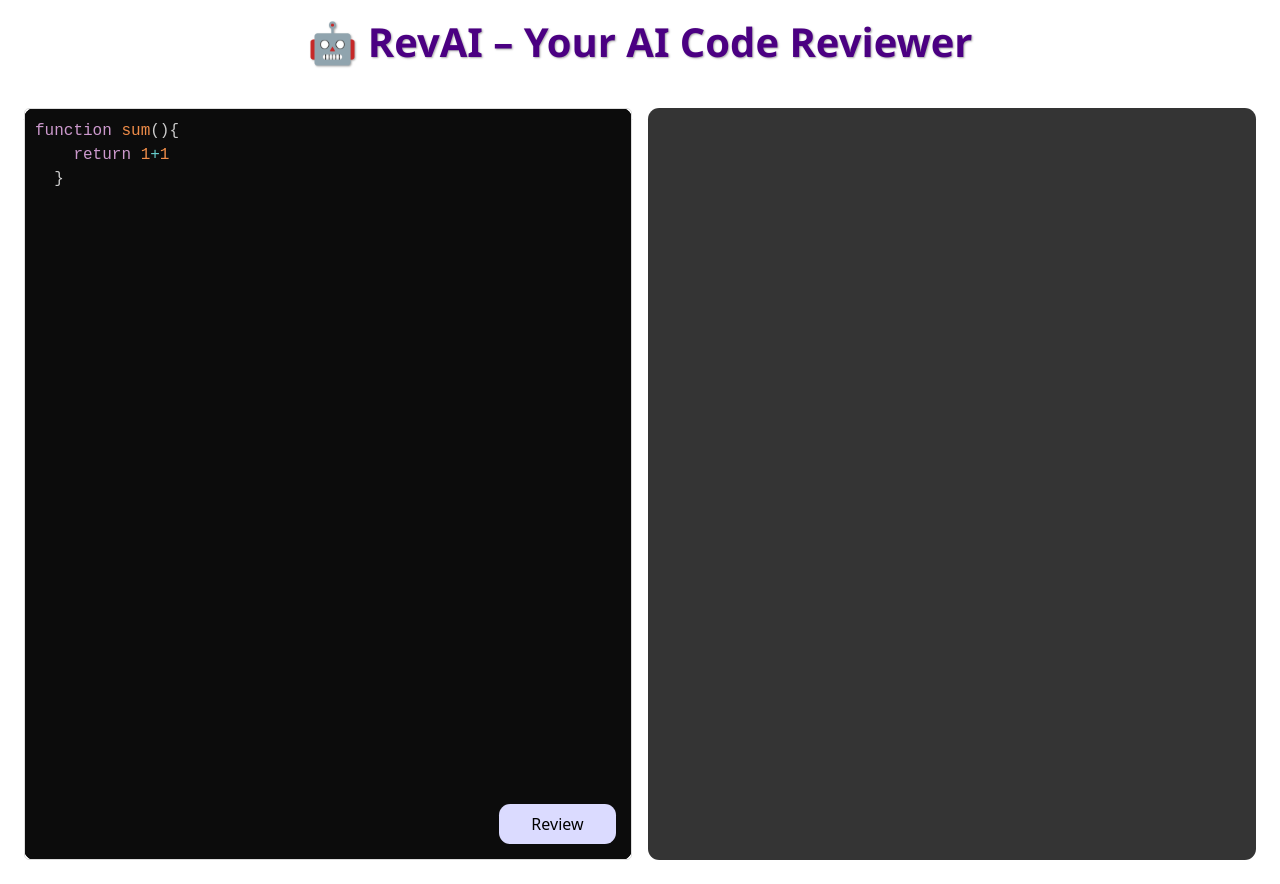
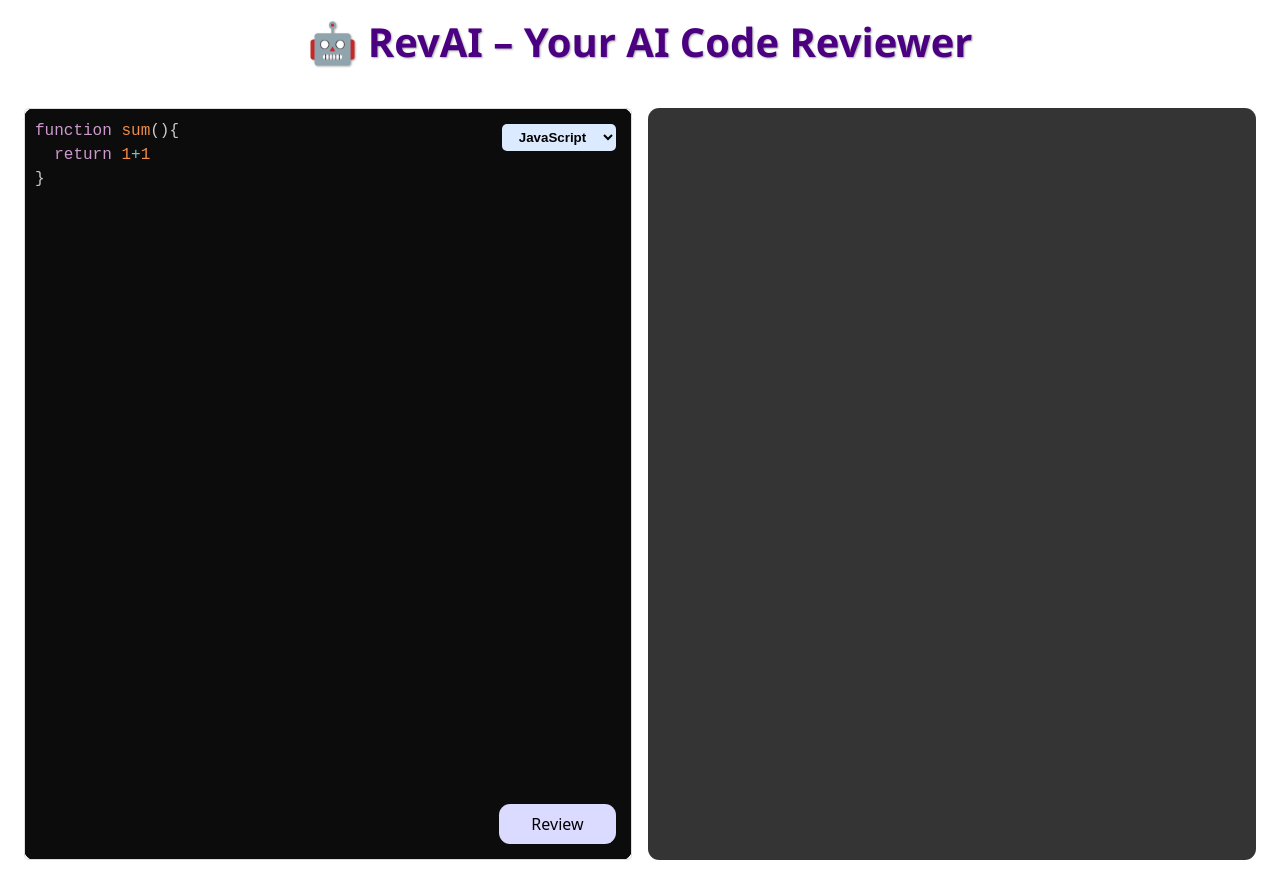
Before and after one commit to ipsitadash22/RevAI-AI-code-reviewer, a React (Vite) app in the folder Frontend/: page / in a window 1280 px wide. Built offline with nearby package versions, Linux system fonts and the light colour scheme.

Commit message:
Update AI system instructions and review prompt for multiple languages in AI service and controller

```diff
--- a/Frontend/src/App.jsx
+++ b/Frontend/src/App.jsx
@@ -1,27 +1,70 @@
-import { useState,useEffect } from 'react'
-import "prismjs/themes/prism-tomorrow.css"
-import Editor from "react-simple-code-editor"
-import prism from "prismjs"
-import Markdown from "react-markdown"
+import { useState, useEffect } from "react";
+import "prismjs/themes/prism-tomorrow.css";
+import Editor from "react-simple-code-editor";
+import prism from "prismjs";
+import Markdown from "react-markdown";
 import rehypeHighlight from "rehype-highlight";
 import "highlight.js/styles/github-dark.css";
-import axios from "axios"
-import './App.css'
+import axios from "axios";
+import "./App.css";
+
+// Import additional Prism languages
+//import "prismjs/components/prism-python";
+//import "prismjs/components/prism-java";
+import "prismjs/components/prism-clike";
+//import "prismjs/components/prism-cpp";
 
 function App() {
-  const [count, setCount] = useState(0)
-  const [review,setReview]=useState(``)
+  // Language state for the selected programming language
+  const [language, setLanguage] = useState("javascript");
+
+  // State for AI code review result
+  const [review, setReview] = useState("");
+
+  // State for code editor content
   const [code, setCode] = useState(`function sum(){
   return 1+1
 }`);
-  useEffect(()=>{
-    prism.highlightAll()//prism is used to highlight sy4c]
 
-  })
+  // Re-highlight code whenever language or code changes
+ useEffect(() => {
+  async function loadLanguage() {
+    // Dynamically load C++ support if selected
+    if (language === "cpp" && !prism.languages.cpp) {
+      await import("prismjs/components/prism-cpp");
+    }
+    // Add support for other languages too if needed
+    if (language === "java" && !prism.languages.java) {
+      await import("prismjs/components/prism-java");
+    }
+    if (language === "python" && !prism.languages.python) {
+      await import("prismjs/components/prism-python");
+    }
+
+    prism.highlightAll();
+  }
+
+  loadLanguage();
+}, [language, code]);
+
+  // Function to send code and language to backend for AI review
   async function reviewCode() {
-    const response = await axios.post("http://localhost:3000/ai/get-review", { code });
-    const result = typeof response.data === "string" ? response.data : JSON.stringify(response.data, null, 2);
+    try {
+      const response = await axios.post("http://localhost:3000/ai/get-review", {
+        code,
+        language,
+      });
+
+      const result =
+        typeof response.data === "string"
+          ? response.data
+          : JSON.stringify(response.data, null, 2);
+
       setReview(result);
+    } catch (error) {
+      setReview("Error: Unable to fetch review.");
+      console.error(error);
+    }
   }
 
   return (
@@ -31,12 +74,43 @@ function App() {
       </header>
 
       <main>
-        <div className='left'>
-          <div className='code'>
+        <div className="left" style={{ position: "relative" }}>
+          {/* Language selector dropdown */}
+          <select
+            value={language}
+            onChange={(e) => setLanguage(e.target.value)}
+            style={{
+              position: "absolute",
+              top: "1rem",
+              right: "1rem",
+              padding: "0.3rem 0.8rem",
+              borderRadius: "5px",
+              border: "none",
+              fontWeight: "bold",
+              background: "#dbeafe",
+              color: "#000",
+              zIndex: 10,
+            }}
+          >
+        <option value="javascript">JavaScript</option>
+        <option value="cpp">C++</option>
+        <option value="python">Python</option>
+        <option value="java">Java</option>
+
+          </select>
+
+          {/* Code editor */}
+          <div className="code">
             <Editor
               value={code}
-              onValueChange={code => setCode(code)}
-              highlight={code => prism.highlight(code, prism.languages.javascript, "javascript")}
+              onValueChange={(code) => setCode(code)}
+              highlight={(code) =>
+                prism.highlight(
+                  code,
+                  prism.languages[language] || prism.languages.javascript,
+                  language
+                )
+              }
               padding={10}
               style={{
                 fontFamily: '"Fira code", "Fira Mono", monospace',
@@ -44,23 +118,24 @@ function App() {
                 border: "1px solid #ddd",
                 borderRadius: "5px",
                 height: "100%",
-                width: "100%"
+                width: "100%",
               }}
             />
           </div>
-          <div
-           onClick={reviewCode}
-           className="review">Review</div>
+
+          {/* Review button */}
+          <div onClick={reviewCode} className="review">
+            Review
           </div>
+        </div>
+
+        {/* Display AI review */}
         <div className="right">
-              <Markdown rehypePlugins={[rehypeHighlight]}>
-  {review || ""}
-</Markdown>
-
+          <Markdown rehypePlugins={[rehypeHighlight]}>{review || ""}</Markdown>
         </div>
       </main>
     </>
-  )
+  );
 }
 
-export default App
+export default App;
```
Also changed, not shown: 2 other files (tests, documents, lock files or other folders). Lines whose indentation alone changed are shown as unchanged.
